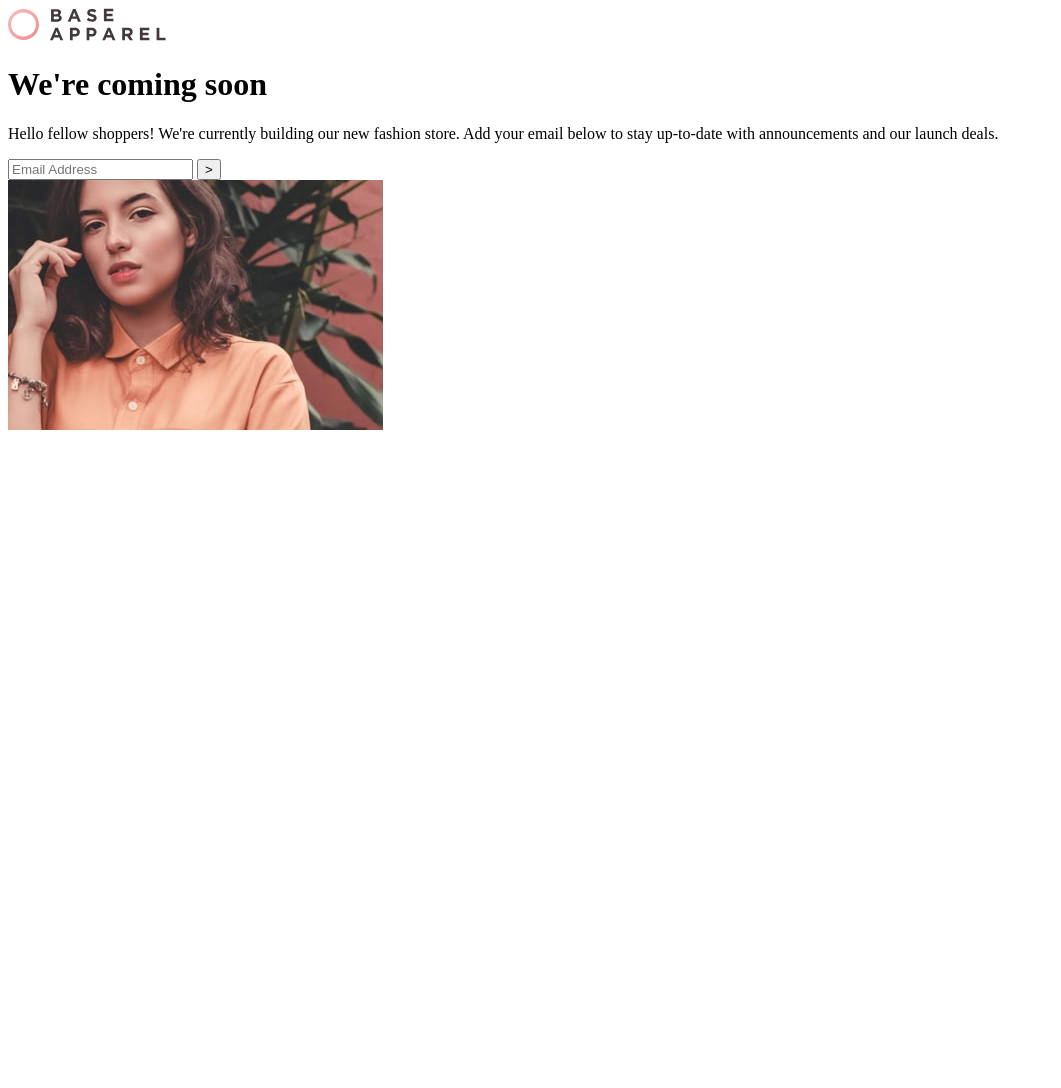
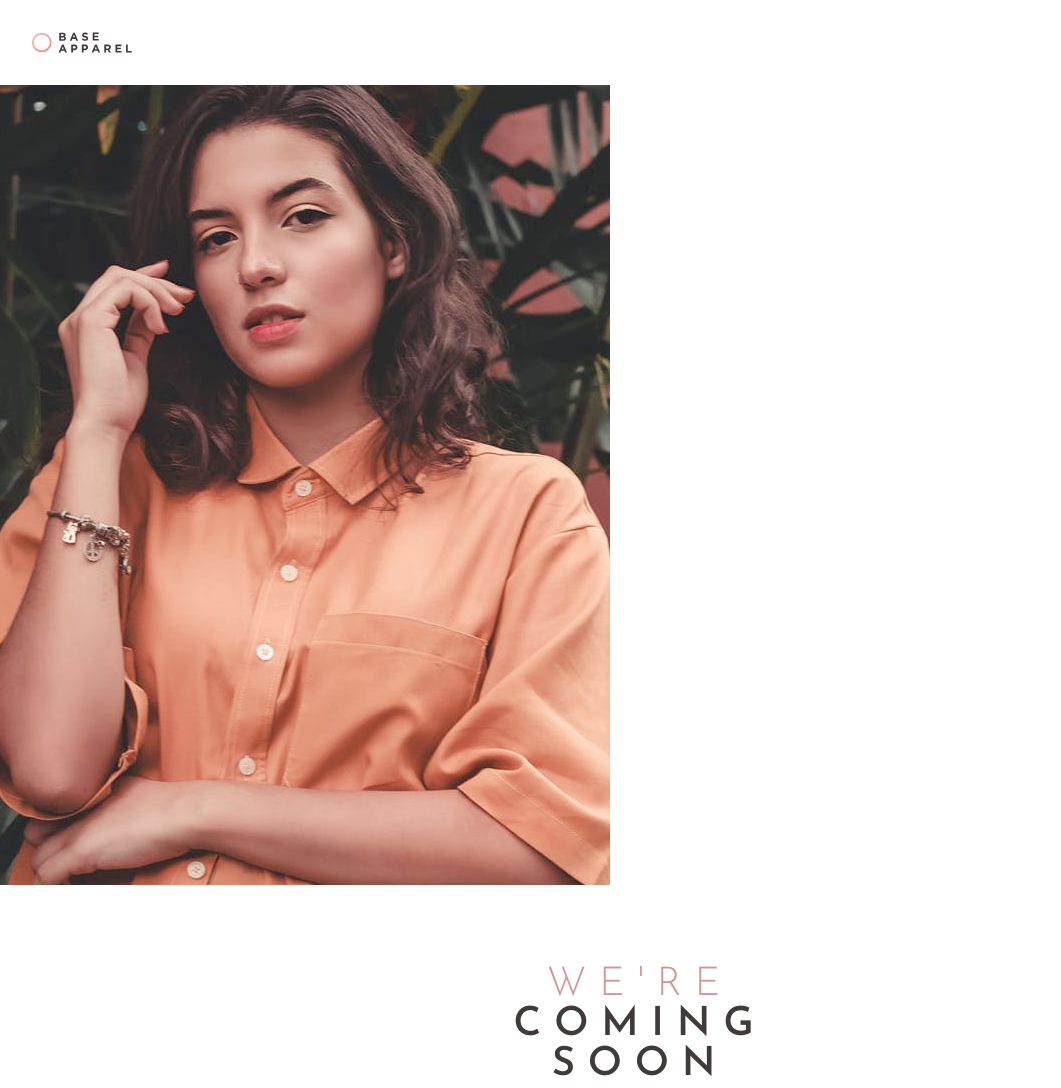
Before and after one commit to lost50U1/base-apparel-coming-soon-master, a plain HTML site: page index.html in a window 1280 px wide. Shown: the top 1088 px of the page, without its empty margins (0-1061 px from the left). Before the commit the page ends 800 px from the top, so only its background shows below. Drawn offline with Linux system fonts and the light colour scheme.

Commit message:
input style

```diff
--- a/index.html
+++ b/index.html
@@ -12,27 +12,37 @@
       href="./images/favicon-32x32.png"
     />
 
+    <link rel="stylesheet" href="style.css" />
+
     <title>Frontend Mentor | Base Apparel coming soon page</title>
   </head>
   <body>
     <main>
-      <img src="/images/logo.svg" alt="logo" />
+      <div class="logo">
+        <img class="logo__img" src="/images/logo.svg" alt="logo" />
+      </div>
+
+      <div class="flex">
         <div>
-        <h1><span>We're</span> coming soon</h1>
+          <h1>
+            <span class="pink">We're</span> <span>coming</span>
+            <span>soon</span>
+          </h1>
           <p>
-          Hello fellow shoppers! We're currently building our new fashion store.
-          Add your email below to stay up-to-date with announcements and our
-          launch deals.
+            Hello fellow shoppers! We're currently building our new fashion
+            store. Add your email below to stay up-to-date with announcements
+            and our launch deals.
           </p>
-        <form action="#" method="post">
+          <form action="">
             <input type="email" placeholder="Email Address" />
             <button type="submit">></button>
           </form>
         </div>
         <picture>
-        <source />
+          <source srcset="images/hero-desktop.jpg" media="(min-width: 600px)" />
           <img src="/images/hero-mobile.jpg" alt="pic" />
         </picture>
+      </div>
     </main>
   </body>
 </html>
--- /dev/null
+++ b/style.css
@@ -0,0 +1,170 @@
+/* font  */
+@import url("https://fonts.googleapis.com/css2?family=Josefin+Sans:wght@300;400;600&display=swap");
+
+/* variables */
+:root {
+  --font: "Josefin Sans", sans-serif;
+  --font-size: 16px;
+  --desaturated-red: hsl(0, 36%, 70%);
+  --soft-red: hsl(0, 93%, 68%);
+  --dark-grayish-red: hsl(0, 6%, 24%);
+  /* gradients */
+  /* - Linear, 135deg, from hsl(0, 0%, 100%), to hsl(0, 100%, 98%)
+- Linear, 135deg, from hsl(0, 80%, 86%), to hsl(0, 74%, 74%) */
+}
+
+/* css reset  */
+/*
+1. Use a more-intuitive box-sizing model.
+*/
+*,
+*::before,
+*::after {
+  box-sizing: border-box;
+}
+/*
+    2. Remove default margin
+    */
+* {
+  margin: 0;
+}
+/*
+    3. Allow percentage-based heights in the application
+    */
+html,
+body {
+  height: 100%;
+}
+/*
+    Typographic tweaks!
+    4. Add accessible line-height
+    5. Improve text rendering
+    */
+body {
+  line-height: 1.5;
+  -webkit-font-smoothing: antialiased;
+}
+/*
+    6. Improve media defaults
+    */
+img,
+picture,
+video,
+canvas,
+svg {
+  display: block;
+  max-width: 100%;
+}
+/*
+    7. Remove built-in form typography styles
+    */
+input,
+button,
+textarea,
+select {
+  font: inherit;
+}
+/*
+    8. Avoid text overflows
+    */
+p,
+h1,
+h2,
+h3,
+h4,
+h5,
+h6 {
+  overflow-wrap: break-word;
+}
+
+/* main css */
+
+body {
+  font-family: var(--font);
+  font-size: var(--font-size);
+}
+
+.logo {
+  margin: 2rem 0;
+  margin-left: 2rem;
+}
+
+.logo__img {
+  width: 100px;
+  height: auto;
+}
+
+.flex {
+  display: flex;
+  flex-direction: column-reverse;
+}
+
+h1 {
+  text-align: center;
+  display: flex;
+  flex-direction: column;
+  margin-top: 2em;
+  text-transform: uppercase;
+  color: var(--dark-grayish-red);
+  line-height: 1;
+  font-size: 2.5rem;
+  letter-spacing: 0.8rem;
+}
+
+.pink {
+  color: var(--desaturated-red);
+  font-weight: 300;
+}
+
+p {
+  margin-top: 1em;
+  text-align: center;
+  color: var(--desaturated-red);
+}
+
+form {
+  margin-top: 2em;
+  display: flex;
+  justify-content: center;
+}
+
+input[type="email"] {
+  border-radius: 5em;
+  border: 1px solid var(--desaturated-red);
+  padding: 1em 1.4em 0.9em 2em;
+  font-size: 0.95rem;
+}
+
+input[type="email"]::-webkit-input-placeholder {
+  color: var(--desaturated-red);
+}
+
+input[type="email"]::-moz-placeholder {
+  color: var(--desaturated-red);
+}
+
+input[type="email"]:-ms-input-placeholder {
+  color: var(--desaturated-red);
+}
+
+input[type="email"]::-ms-input-placeholder {
+  color: var(--desaturated-red);
+}
+
+input[type="email"]::placeholder {
+  color: var(--desaturated-red);
+}
+
+input {
+  outline-color: var(--soft-red);
+  color: var(--dark-grayish-red);
+}
+
+button {
+  border: none;
+  background-color: var(--desaturated-red);
+  color: white;
+  border-radius: 5em;
+  padding: 0.5em 1.2em;
+  font-size: 1.5rem;
+}
--- a/styles.css
+++ /dev/null
@@ -1,80 +0,0 @@
-/* font  */
-@import url("https://fonts.googleapis.com/css2?family=Josefin+Sans:wght@300;400;600&display=swap");
-
-/* variables */
-:root {
-  --font: "Josefin Sans", sans-serif;
-  --font-size: 16px;
-  --desaturated-red: hsl(0, 36%, 70%);
-  --soft-red: hsl(0, 93%, 68%);
-  --dark-grayish-red: hsl(0, 6%, 24%);
-  /* gradients */
-  /* - Linear, 135deg, from hsl(0, 0%, 100%), to hsl(0, 100%, 98%)
-- Linear, 135deg, from hsl(0, 80%, 86%), to hsl(0, 74%, 74%) */
-}
-
-/* css reset  */
-/*
-1. Use a more-intuitive box-sizing model.
-*/
-*,
-*::before,
-*::after {
-  box-sizing: border-box;
-}
-/*
-    2. Remove default margin
-    */
-* {
-  margin: 0;
-}
-/*
-    3. Allow percentage-based heights in the application
-    */
-html,
-body {
-  height: 100%;
-}
-/*
-    Typographic tweaks!
-    4. Add accessible line-height
-    5. Improve text rendering
-    */
-body {
-  line-height: 1.5;
-  -webkit-font-smoothing: antialiased;
-}
-/*
-    6. Improve media defaults
-    */
-img,
-picture,
-video,
-canvas,
-svg {
-  display: block;
-  max-width: 100%;
-}
-/*
-    7. Remove built-in form typography styles
-    */
-input,
-button,
-textarea,
-select {
-  font: inherit;
-}
-/*
-    8. Avoid text overflows
-    */
-p,
-h1,
-h2,
-h3,
-h4,
-h5,
-h6 {
-  overflow-wrap: break-word;
-}
-
-/* main css */
```
Lines whose indentation alone changed are shown as unchanged.
